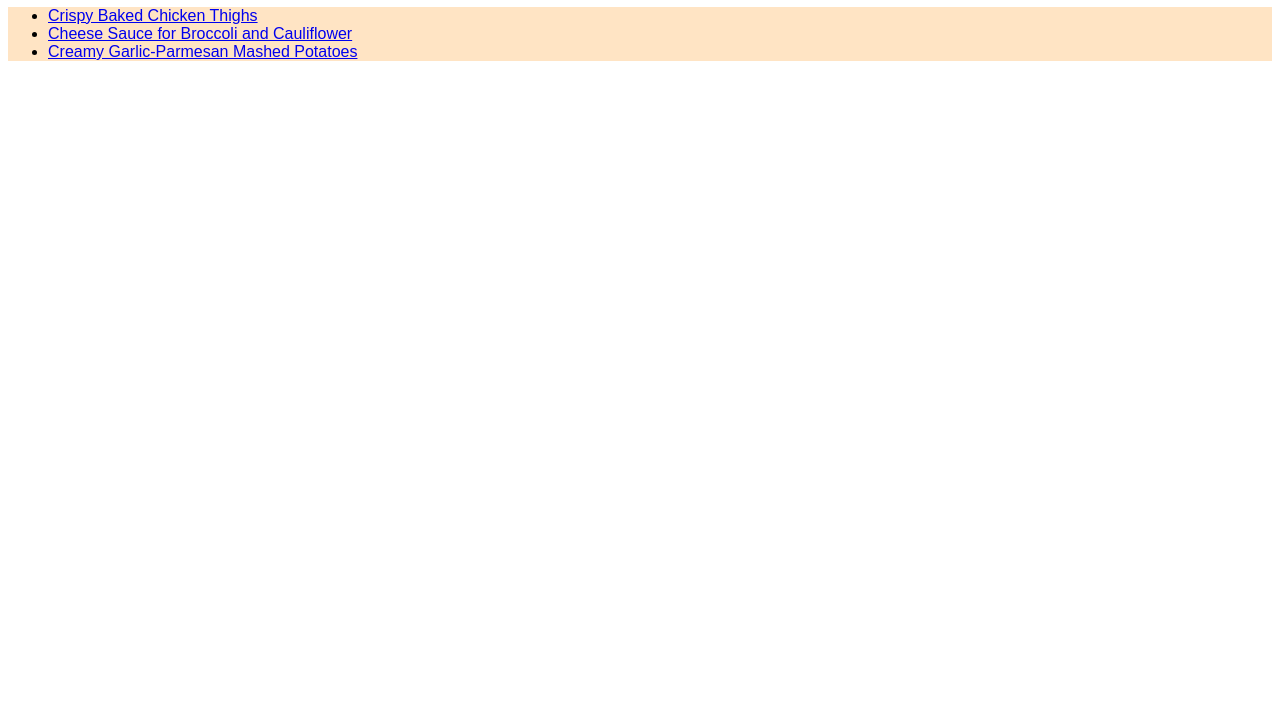
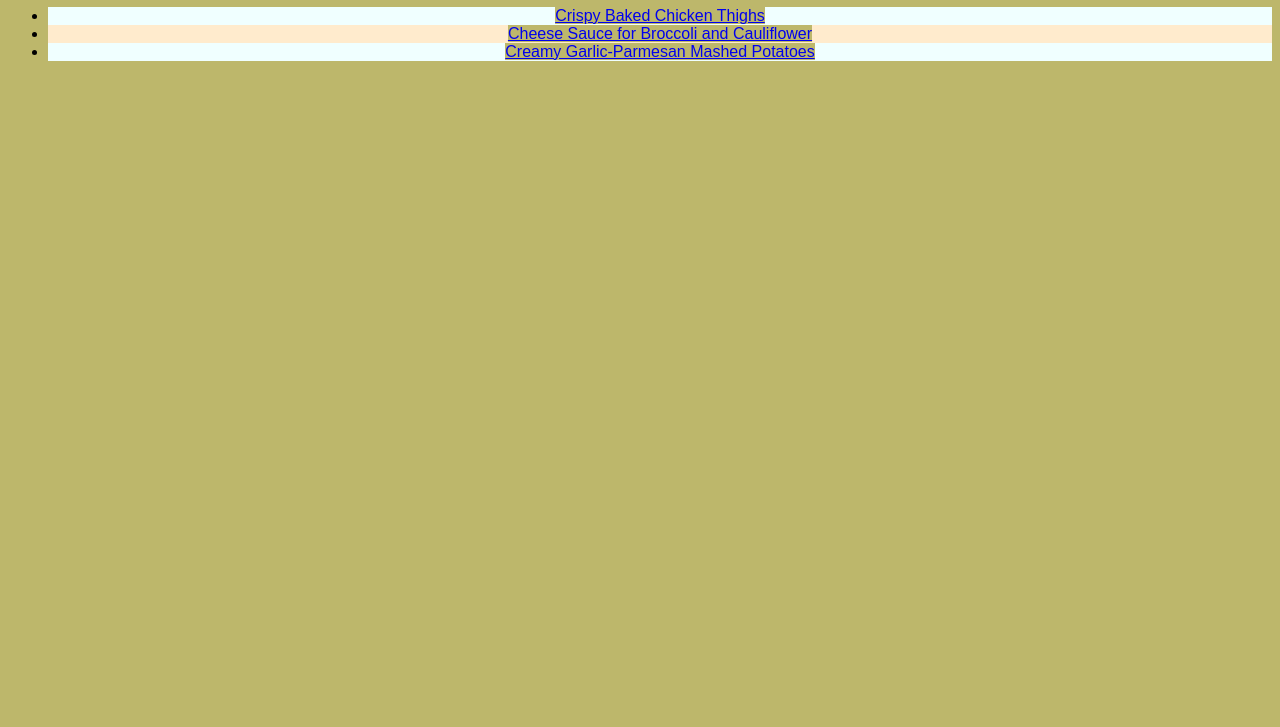
Before and after one commit to Pdeal06/odinRecipes, a plain HTML site: page index.html in a window 1280 px wide. Shown: the part 73-800 px from the top of the page. Drawn offline with Linux system fonts and the light colour scheme.

Commit message:
Messes with CSS some

```diff
--- a/index.html
+++ b/index.html
@@ -8,10 +8,10 @@
 
     <body>
         <h1>Odin Recipes</h1>
-            <ul class="mainmenu">
-                <li><a href="./recipes/chickenThighs.html">Crispy Baked Chicken Thighs</a></li>
-                <li><a href="./recipes/cheeseSauce.html">Cheese Sauce for Broccoli and Cauliflower</a></li>
-                <li><a href="./recipes/mashedPotato.html">Creamy Garlic-Parmesan Mashed Potatoes</a></li>
+            <ul>
+                <li class="oddFood"><a href="./recipes/chickenThighs.html">Crispy Baked Chicken Thighs</a></li>
+                <li class="evenFood"><a href="./recipes/cheeseSauce.html">Cheese Sauce for Broccoli and Cauliflower</a></li>
+                <li class="oddFood"><a href="./recipes/mashedPotato.html">Creamy Garlic-Parmesan Mashed Potatoes</a></li>
             </ul>
     </body>
 </html>
--- a/style.css
+++ b/style.css
@@ -1,6 +1,17 @@
 *{
     font-family: Arial, Helvetica, sans-serif;
+    background-color: darkkhaki;
 }
-.mainmenu {
-    background-color: bisque;
+
+.oddFood {
+    background-color: azure;
 }
+
+.evenFood {
+    background-color: blanchedalmond;
+}
+
+.oddFood, .evenFood {
+    text-align: center;
+    color: black;
+}
```
